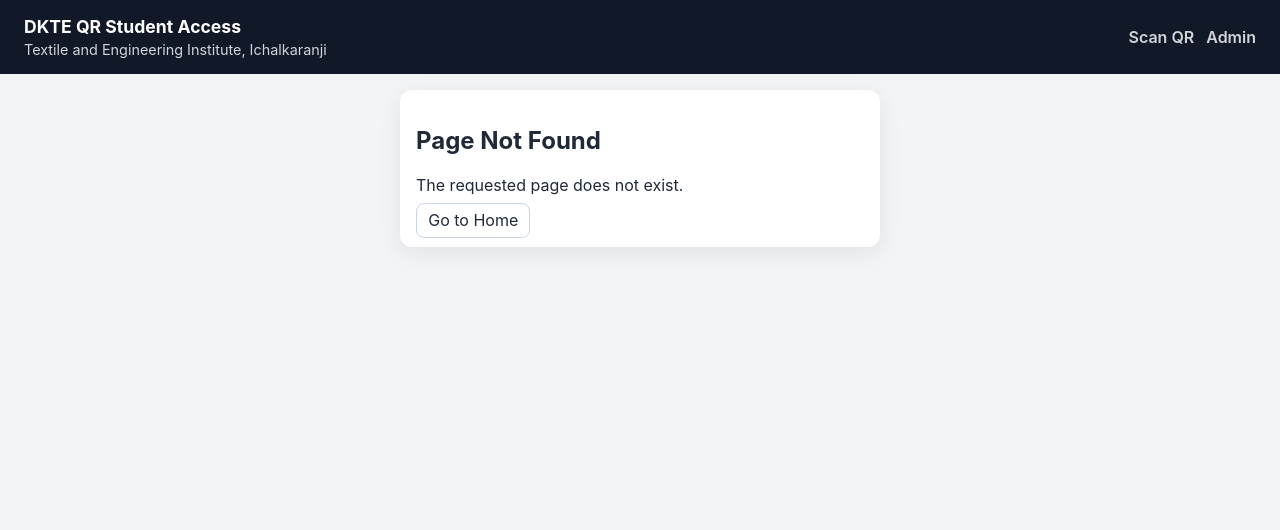
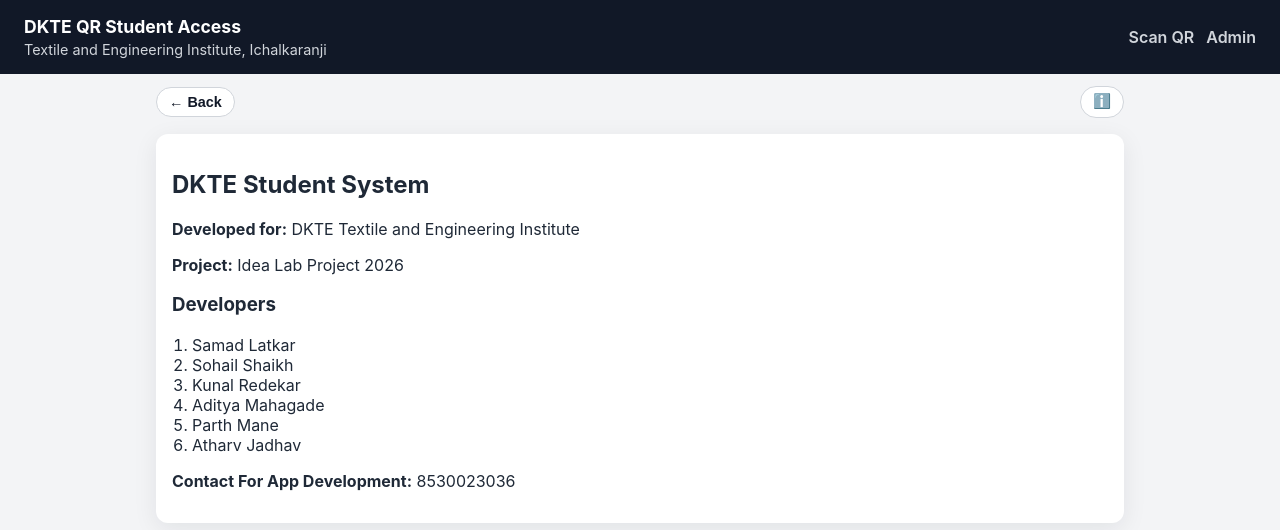
Before and after one commit to SamadLatkar06/dkte-student-system, a React (Vite) app: page /about in a window 1280 px wide. Before the commit this address led to /404. Shown: the top 530 px of the page. Built offline with nearby package versions, Linux system fonts and the light colour scheme.

Commit message:
updated my project

```diff
--- a/package.json
+++ b/package.json
@@ -10,6 +10,9 @@
     "preview": "vite preview"
   },
   "dependencies": {
+    "@capacitor/android": "^8.3.1",
+    "@capacitor/cli": "^7.6.2",
+    "@capacitor/core": "^8.3.1",
     "@supabase/supabase-js": "^2.104.1",
     "html5-qrcode": "^2.3.8",
     "jszip": "^3.10.1",
--- a/src/App.jsx
+++ b/src/App.jsx
@@ -3,6 +3,8 @@
 import ProtectedRoute from './components/ProtectedRoute'
 import AdminDashboardPage from './pages/AdminDashboardPage'
 import AdminLoginPage from './pages/AdminLoginPage'
+import AppPage from './pages/AppPage'
+import AboutPage from './pages/AboutPage'
 import HomePage from './pages/HomePage'
 import NotFoundPage from './pages/NotFoundPage'
 import StudentDetailsPage from './pages/StudentDetailsPage'
@@ -12,6 +14,8 @@
     <Layout>
       <Routes>
         <Route path="/" element={<HomePage />} />
+        <Route path="/app" element={<AppPage />} />
+        <Route path="/about" element={<AboutPage />} />
         <Route path="/student/:prn" element={<StudentDetailsPage />} />
         <Route path="/admin/login" element={<AdminLoginPage />} />
         <Route
--- a/src/components/Layout.jsx
+++ b/src/components/Layout.jsx
@@ -1,9 +1,11 @@
-import { Link, useLocation } from 'react-router-dom'
+import { Link, useLocation, useNavigate } from 'react-router-dom'
 import { useAuth } from '../contexts/useAuth'
 
 function Layout({ children }) {
   const location = useLocation()
+  const navigate = useNavigate()
   const { isAdmin } = useAuth()
+  const isHomePage = location.pathname === '/'
 
   return (
     <div className="app-shell">
@@ -13,7 +15,7 @@
           <p>Textile and Engineering Institute, Ichalkaranji</p>
         </div>
         <nav>
-          <Link to="/" className={location.pathname === '/' ? 'active' : ''}>
+          <Link to="/app" className={location.pathname === '/app' ? 'active' : ''}>
             Scan QR
           </Link>
           {isAdmin ? (
@@ -33,6 +35,16 @@
           )}
         </nav>
       </header>
+      {!isHomePage ? (
+        <section className="top-actions">
+          <button type="button" className="icon-btn" onClick={() => navigate(-1)} aria-label="Go back">
+            ← Back
+          </button>
+          <button type="button" className="icon-btn" onClick={() => navigate('/about')} aria-label="About">
+            ℹ️
+          </button>
+        </section>
+      ) : null}
       <main className="main-content">{children}</main>
     </div>
   )
--- a/src/index.css
+++ b/src/index.css
@@ -62,9 +62,47 @@
   padding: 1rem;
 }
 
+.top-actions {
+  max-width: 1000px;
+  margin: 0.75rem auto 0;
+  padding: 0 1rem;
+  display: flex;
+  justify-content: space-between;
+  align-items: center;
+}
+
+.icon-btn {
+  background: #ffffff;
+  color: #111827;
+  border: 1px solid #d1d5db;
+  border-radius: 999px;
+  padding: 0.4rem 0.75rem;
+  font-size: 0.9rem;
+}
+
 .page-grid {
   display: grid;
   gap: 1rem;
+}
+
+.entry-page {
+  min-height: calc(100vh - 180px);
+  display: flex;
+  align-items: center;
+  justify-content: center;
+  padding: 1rem;
+}
+
+.entry-card {
+  text-align: center;
+}
+
+.entry-card h2 {
+  margin-top: 0;
+}
+
+.entry-card p {
+  margin-bottom: 1rem;
 }
 
 .stacked-page {
@@ -232,6 +270,10 @@
   animation: spin 0.8s linear infinite;
 }
 
+.about-card ol {
+  padding-left: 1.25rem;
+}
+
 @keyframes spin {
   to {
     transform: rotate(360deg);
--- /dev/null
+++ b/src/pages/AboutPage.jsx
@@ -0,0 +1,29 @@
+function AboutPage() {
+  return (
+    <section className="card about-card">
+      <h2>DKTE Student System</h2>
+      <p>
+        <strong>Developed for:</strong> DKTE Textile and Engineering Institute
+      </p>
+      <p>
+        <strong>Project:</strong> Idea Lab Project 2026
+      </p>
+
+      <h3>Developers</h3>
+      <ol>
+        <li>Samad Latkar</li>
+        <li>Sohail Shaikh</li>
+        <li>Kunal Redekar</li>
+        <li>Aditya Mahagade</li>
+        <li>Parth Mane</li>
+        <li>Atharv Jadhav</li>
+      </ol>
+
+      <p>
+        <strong>Contact For App Development:</strong> 8530023036
+      </p>
+    </section>
+  )
+}
+
+export default AboutPage
--- a/src/pages/AdminDashboardPage.jsx
+++ b/src/pages/AdminDashboardPage.jsx
@@ -11,6 +11,7 @@
 const initialStudent = {
   prn: '',
   name: '',
+  mother_name: '',
   branch: '',
   year: '',
   cgpa: '',
@@ -169,6 +170,12 @@
             required
           />
           <input
+            placeholder="Mother Name"
+            value={studentForm.mother_name}
+            onChange={(event) => updateStudentField('mother_name', event.target.value)}
+            required
+          />
+          <input
             placeholder="Year"
             value={studentForm.year}
             onChange={(event) => updateStudentField('year', event.target.value)}
@@ -256,6 +263,7 @@
               <tr>
                 <th>PRN</th>
                 <th>Name</th>
+                <th>Mother Name</th>
                 <th>Branch</th>
                 <th>Year</th>
                 <th>CGPA</th>
@@ -266,6 +274,7 @@
                 <tr key={student.prn}>
                   <td>{student.prn}</td>
                   <td>{student.name}</td>
+                  <td>{student.mother_name}</td>
                   <td>{student.branch}</td>
                   <td>{student.year}</td>
                   <td>{student.cgpa}</td>
--- /dev/null
+++ b/src/pages/AppPage.jsx
@@ -0,0 +1,64 @@
+import { useCallback, useState } from 'react'
+import { useNavigate } from 'react-router-dom'
+import QRScanner from '../components/QRScanner'
+import { extractPrnFromQr, isValidPrn, normalizePrn } from '../lib/validators'
+
+function AppPage() {
+  const navigate = useNavigate()
+  const [manualPrn, setManualPrn] = useState('')
+  const [error, setError] = useState('')
+
+  const goToStudent = useCallback(
+    (prn) => {
+      setError('')
+      navigate(`/student/${prn}`)
+    },
+    [navigate],
+  )
+
+  const handleQrResult = useCallback(
+    (decodedText) => {
+      const extractedPrn = extractPrnFromQr(decodedText)
+      if (!isValidPrn(extractedPrn)) {
+        setError('Invalid QR content. Please scan a valid DKTE student ID QR.')
+        return
+      }
+      goToStudent(extractedPrn)
+    },
+    [goToStudent],
+  )
+
+  const handleManualSearch = (event) => {
+    event.preventDefault()
+    const prn = normalizePrn(manualPrn)
+    if (!isValidPrn(prn)) {
+      setError('Please enter a valid PRN (8-20 alphanumeric characters).')
+      return
+    }
+    goToStudent(prn)
+  }
+
+  return (
+    <div className="page-grid">
+      <QRScanner onResult={handleQrResult} onError={setError} />
+
+      <section className="card">
+        <h2>Manual PRN Search</h2>
+        <form onSubmit={handleManualSearch} className="stack-form">
+          <label htmlFor="manual-prn">Enter PRN</label>
+          <input
+            id="manual-prn"
+            value={manualPrn}
+            onChange={(event) => setManualPrn(event.target.value)}
+            placeholder="e.g. DKTE20240001"
+            maxLength={20}
+          />
+          <button type="submit">Search Student</button>
+        </form>
+        {error ? <p className="error-text">{error}</p> : null}
+      </section>
+    </div>
+  )
+}
+
+export default AppPage
--- a/src/pages/HomePage.jsx
+++ b/src/pages/HomePage.jsx
@@ -1,63 +1,18 @@
-import { useCallback, useState } from 'react'
 import { useNavigate } from 'react-router-dom'
-import QRScanner from '../components/QRScanner'
-import { extractPrnFromQr, isValidPrn, normalizePrn } from '../lib/validators'
 
 function HomePage() {
   const navigate = useNavigate()
-  const [manualPrn, setManualPrn] = useState('')
-  const [error, setError] = useState('')
-
-  const goToStudent = useCallback(
-    (prn) => {
-      setError('')
-      navigate(`/student/${prn}`)
-    },
-    [navigate],
-  )
-
-  const handleQrResult = useCallback(
-    (decodedText) => {
-      const extractedPrn = extractPrnFromQr(decodedText)
-      if (!isValidPrn(extractedPrn)) {
-        setError('Invalid QR content. Please scan a valid DKTE student ID QR.')
-        return
-      }
-      goToStudent(extractedPrn)
-    },
-    [goToStudent],
-  )
-
-  const handleManualSearch = (event) => {
-    event.preventDefault()
-    const prn = normalizePrn(manualPrn)
-    if (!isValidPrn(prn)) {
-      setError('Please enter a valid PRN (8-20 alphanumeric characters).')
-      return
-    }
-    goToStudent(prn)
-  }
 
   return (
-    <div className="page-grid">
-      <QRScanner onResult={handleQrResult} onError={setError} />
-
-      <section className="card">
-        <h2>Manual PRN Search</h2>
-        <form onSubmit={handleManualSearch} className="stack-form">
-          <label htmlFor="manual-prn">Enter PRN</label>
-          <input
-            id="manual-prn"
-            value={manualPrn}
-            onChange={(event) => setManualPrn(event.target.value)}
-            placeholder="e.g. DKTE20240001"
-            maxLength={20}
-          />
-          <button type="submit">Search Student</button>
-        </form>
-        {error ? <p className="error-text">{error}</p> : null}
-      </section>
-    </div>
+    <section className="entry-page">
+      <div className="card narrow entry-card">
+        <h2>Welcome to DKTE</h2>
+        <p>Scan student QR and access verified academic records.</p>
+        <button type="button" onClick={() => navigate('/app')}>
+          Start
+        </button>
+      </div>
+    </section>
   )
 }
 
--- a/src/pages/StudentDetailsPage.jsx
+++ b/src/pages/StudentDetailsPage.jsx
@@ -1,5 +1,5 @@
 import { useEffect, useState } from 'react'
-import { Link, useParams } from 'react-router-dom'
+import { useParams } from 'react-router-dom'
 import DocumentList from '../components/DocumentList'
 import LoadingSpinner from '../components/LoadingSpinner'
 import StudentCard from '../components/StudentCard'
@@ -13,6 +13,8 @@
   const [documents, setDocuments] = useState([])
   const [loading, setLoading] = useState(true)
   const [error, setError] = useState('')
+  const [motherNameInput, setMotherNameInput] = useState('')
+  const [isVerified, setIsVerified] = useState(false)
 
   useEffect(() => {
     async function fetchStudentAndDocuments() {
@@ -32,6 +34,8 @@
         if (!studentResult) {
           setError('Student not found for this PRN.')
         } else {
+          setIsVerified(false)
+          setMotherNameInput('')
           setStudent(studentResult)
           setDocuments(docsResult)
         }
@@ -47,14 +51,45 @@
 
   if (loading) return <LoadingSpinner label="Loading student details..." />
 
+  const handleMotherNameVerification = (event) => {
+    event.preventDefault()
+    const entered = motherNameInput.trim().toLowerCase()
+    const expected = (student?.mother_name ?? '').trim().toLowerCase()
+
+    if (!expected) {
+      setError('Mother name is not configured for this student.')
+      return
+    }
+
+    if (entered === expected) {
+      setError('')
+      setIsVerified(true)
+      return
+    }
+
+    setIsVerified(false)
+    alert("Incorrect Mother's Name")
+  }
+
   return (
     <div className="stacked-page">
-      <Link to="/" className="link-btn">
-        Back to Scan
-      </Link>
       {error ? <p className="error-text">{error}</p> : null}
-      {student ? <StudentCard student={student} /> : null}
-      {!error ? <DocumentList documents={documents} /> : null}
+      {student && !isVerified ? (
+        <section className="card narrow">
+          <h3>Enter Mother's Name</h3>
+          <form onSubmit={handleMotherNameVerification} className="stack-form">
+            <input
+              placeholder="Mother's Name"
+              value={motherNameInput}
+              onChange={(event) => setMotherNameInput(event.target.value)}
+              required
+            />
+            <button type="submit">Verify</button>
+          </form>
+        </section>
+      ) : null}
+      {student && isVerified ? <StudentCard student={student} /> : null}
+      {student && isVerified && !error ? <DocumentList documents={documents} /> : null}
     </div>
   )
 }
```
Also changed, not shown: capacitor.config.json (added, +9 -0 lines), 55 other files (tests, documents, lock files or other folders).
